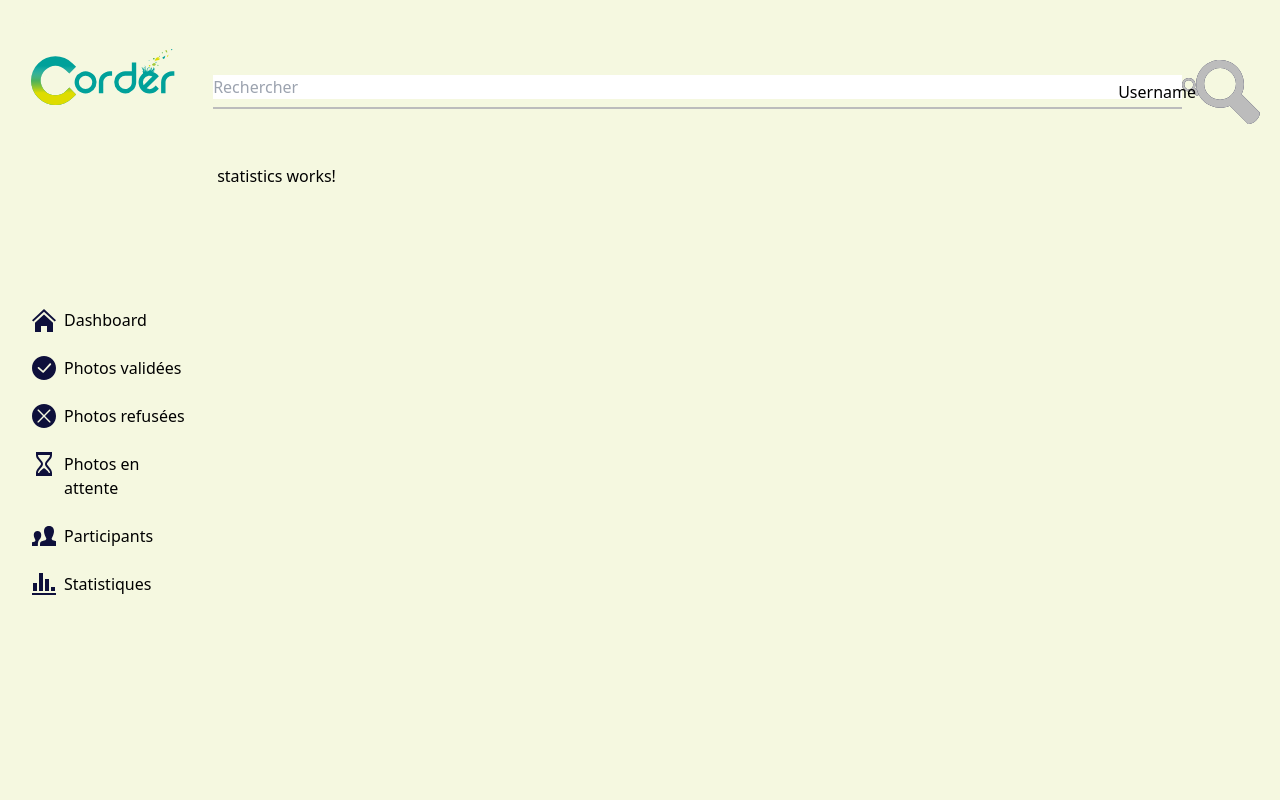
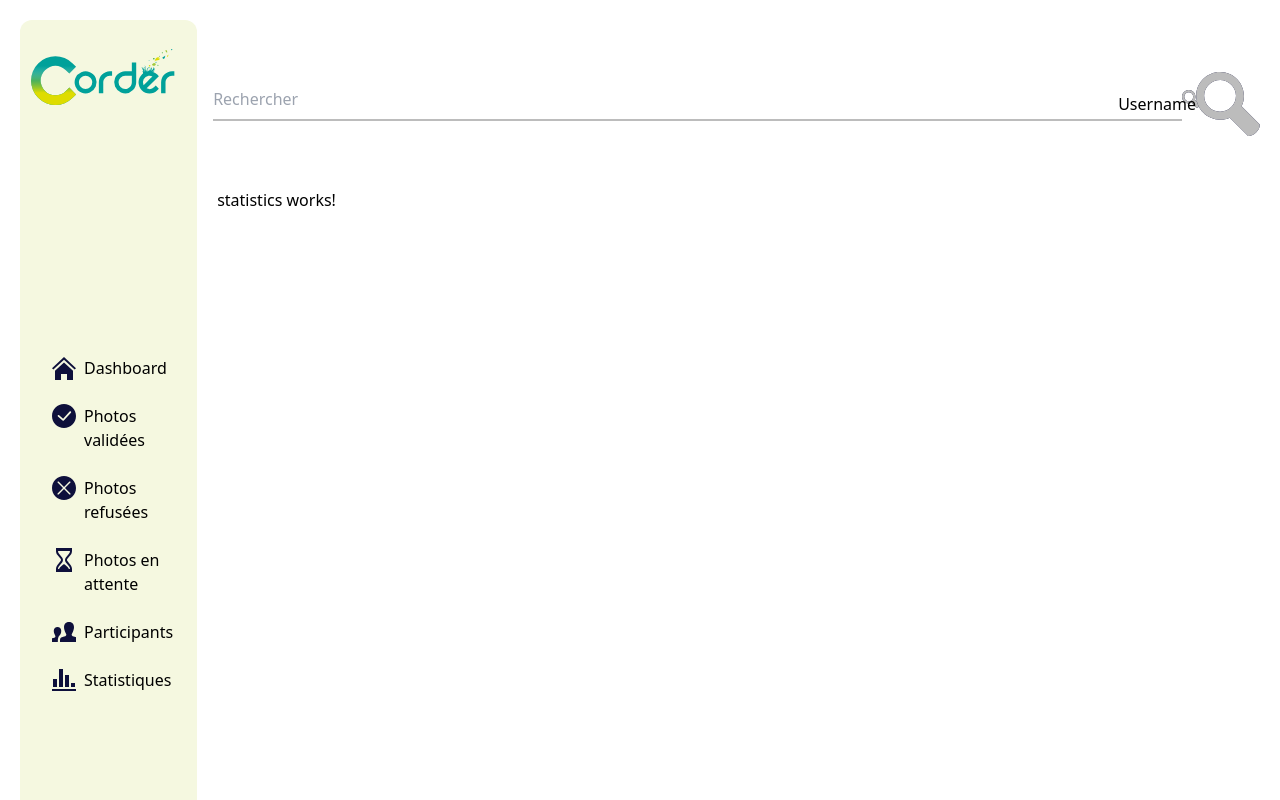
Before and after one commit to KaKahzey/CorderFrontEnd, an Angular app: page /admin/statistics in a window 1280 px wide. Shown: the top 800 px of the page. Built offline with nearby package versions, Linux system fonts and the light colour scheme.

Commit message:
new logic navbar

```diff
--- a/src/app/app.component.html
+++ b/src/app/app.component.html
@@ -1,2 +1,2 @@
-<app-navbar *ngIf="getNavbarState()"></app-navbar>
-<router-outlet class="w-full" *ngIf="!getNavbarState()"></router-outlet>
+<app-navbar *ngIf="isAdmin"></app-navbar>
+<router-outlet class="w-full" *ngIf="!isAdmin"></router-outlet>
--- a/src/app/app.component.ts
+++ b/src/app/app.component.ts
@@ -1,27 +1,28 @@
 import { Component } from '@angular/core';
 import { CommonModule } from '@angular/common';
-import { RouterLink, RouterLinkActive, RouterOutlet } from '@angular/router';
+import { Router, RouterLink, RouterLinkActive, RouterModule, RouterOutlet } from '@angular/router';
 import {  FormsModule, ReactiveFormsModule } from '@angular/forms';
 import { HttpClientModule } from '@angular/common/http';
 import { ApiService } from './shared/services/api.service';
-import { NavbarService } from './shared/services/navbar.service';
 import { NavbarComponent } from './shared/components/navbar/navbar.component';
-
 @Component({
   selector: 'app-root',
   standalone: true,
-  imports: [CommonModule, RouterOutlet, RouterLink, RouterLinkActive, FormsModule, ReactiveFormsModule, HttpClientModule, NavbarComponent],
+  imports: [CommonModule, RouterOutlet, RouterLink, RouterLinkActive, FormsModule, ReactiveFormsModule, HttpClientModule, NavbarComponent, RouterModule],
   templateUrl: './app.component.html',
   styleUrls: ['./app.component.scss'],
   providers: [ApiService]
 })
 export class AppComponent {
   title = 'CorderFrontEnd';
-  constructor(private _navbarService : NavbarService) {
+
+  isAdmin: boolean = false;
+
+  constructor(private router: Router) { }
+
+  ngOnInit() {
+    this.router.events.subscribe(() => {
+        this.isAdmin = this.router.url.includes('admin');
+    });
   }
-
-  getNavbarState() : boolean {
-    return this._navbarService.getNavbarState()
-  }
-
 }
--- a/src/app/pages/admin/dashboard/dashboard.component.ts
+++ b/src/app/pages/admin/dashboard/dashboard.component.ts
@@ -1,6 +1,5 @@
 import { Component } from '@angular/core';
 import { CommonModule } from '@angular/common';
-import { NavbarService } from '../../../shared/services/navbar.service';
 
 @Component({
   selector: 'app-dashboard',
@@ -11,8 +10,4 @@ import { NavbarService } from '../../../shared/services/navbar.service';
 })
 export class DashboardComponent {
 
-  constructor(private _navbarService : NavbarService){
-    this._navbarService.showNavbar()
-  }
-
 }
--- a/src/app/pages/admin/login/login.component.ts
+++ b/src/app/pages/admin/login/login.component.ts
@@ -5,7 +5,6 @@ import { AuthService } from '../../../shared/services/auth.service';
 import { FormBuilder, FormGroup, FormsModule, ReactiveFormsModule, Validators } from '@angular/forms';
 import { HttpClient, HttpClientModule } from '@angular/common/http';
 import { ApiService } from '../../../shared/services/api.service';
-import { NavbarService } from '../../../shared/services/navbar.service';
 
 @Component({
   selector: 'app-login',
@@ -19,7 +18,7 @@ export class LoginComponent {
 
   loginForm : FormGroup
 
-  constructor(private _authService : AuthService,private _apiService : ApiService, private _router : Router, private _fb : FormBuilder, public _navbarService : NavbarService){
+  constructor(private _authService : AuthService,private _apiService : ApiService, private _router : Router, private _fb : FormBuilder){
     this.loginForm = this._fb.group({
       login : [[null], [Validators.required]],
       password : [[null], [Validators.required]]
--- a/src/app/pages/admin/on-hold-photos/on-hold-photos.component.ts
+++ b/src/app/pages/admin/on-hold-photos/on-hold-photos.component.ts
@@ -1,6 +1,5 @@
 import { Component } from '@angular/core';
 import { CommonModule } from '@angular/common';
-import { NavbarService } from '../../../shared/services/navbar.service';
 
 @Component({
   selector: 'app-on-hold-photos',
@@ -10,7 +9,5 @@ import { NavbarService } from '../../../shared/services/navbar.service';
   styleUrl: './on-hold-photos.component.scss'
 })
 export class OnHoldPhotosComponent {
-  constructor(private _navbarService : NavbarService){
-    this._navbarService.showNavbar()
-  }
+
 }
--- a/src/app/pages/admin/participants/participants.component.ts
+++ b/src/app/pages/admin/participants/participants.component.ts
@@ -1,6 +1,5 @@
 import { Component } from '@angular/core';
 import { CommonModule } from '@angular/common';
-import { NavbarService } from '../../../shared/services/navbar.service';
 
 @Component({
   selector: 'app-participants',
@@ -13,8 +12,4 @@ export class ParticipantsComponent {
 
   participantsList : any[] = [{id : 0, lastName :"Doe", firstName : "John", street : "rue à gauche", postcode : "1422", city : "Braine le Compte", productUsed : "Fongicide", validated : true, shipped : false},
   {id : 0, lastName :"Doe", firstName : "John", street : "rue à gauche", postcode : "1422", city : "Tilly", productUsed : "Fongicide", validated : true, shipped : false} ]
-
-  constructor(private _navbarService : NavbarService){
-    this._navbarService.showNavbar()
-  }
 }
--- a/src/app/pages/admin/rejected-photos/rejected-photos.component.ts
+++ b/src/app/pages/admin/rejected-photos/rejected-photos.component.ts
@@ -1,6 +1,5 @@
 import { Component } from '@angular/core';
 import { CommonModule } from '@angular/common';
-import { NavbarService } from '../../../shared/services/navbar.service';
 
 @Component({
   selector: 'app-rejected-photos',
@@ -10,7 +9,4 @@ import { NavbarService } from '../../../shared/services/navbar.service';
   styleUrl: './rejected-photos.component.scss'
 })
 export class RejectedPhotosComponent {
-  constructor(private _navbarService : NavbarService){
-    this._navbarService.showNavbar()
-  }
 }
--- a/src/app/pages/admin/statistics/statistics.component.ts
+++ b/src/app/pages/admin/statistics/statistics.component.ts
@@ -1,6 +1,5 @@
 import { Component } from '@angular/core';
 import { CommonModule } from '@angular/common';
-import { NavbarService } from '../../../shared/services/navbar.service';
 
 @Component({
   selector: 'app-statistics',
@@ -10,7 +9,4 @@ import { NavbarService } from '../../../shared/services/navbar.service';
   styleUrl: './statistics.component.scss'
 })
 export class StatisticsComponent {
-  constructor(private _navbarService : NavbarService){
-    this._navbarService.showNavbar()
-  }
 }
--- a/src/app/pages/admin/validated-photos/validated-photos.component.ts
+++ b/src/app/pages/admin/validated-photos/validated-photos.component.ts
@@ -1,6 +1,5 @@
 import { Component } from '@angular/core';
 import { CommonModule } from '@angular/common';
-import { NavbarService } from '../../../shared/services/navbar.service';
 
 @Component({
   selector: 'app-validated-photos',
@@ -10,7 +9,4 @@ import { NavbarService } from '../../../shared/services/navbar.service';
   styleUrl: './validated-photos.component.scss'
 })
 export class ValidatedPhotosComponent {
-  constructor(private _navbarService : NavbarService){
-    this._navbarService.showNavbar()
-  }
 }
--- a/src/app/shared/components/navbar/navbar.component.scss
+++ b/src/app/shared/components/navbar/navbar.component.scss
@@ -1,8 +1,12 @@
-
+#override-body {
+    background-color: white;
+    min-height: 100vh;
+    @apply p-5;
+}
 
 #navbar-overall {
     height: 100%;
-    @apply grid grid-cols-7 grid-rows-6 m-5;
+    @apply grid grid-cols-7 grid-rows-6;
 }
 
 #navbar-left {
@@ -35,7 +39,7 @@ li a {
 }
 
 #list {
-    @apply row-span-1 pl-3 space-y-6;
+    @apply row-span-1 pl-8 space-y-6;
 }
 
 #list span {
--- a/src/app/shared/services/navbar.service.ts
+++ /dev/null
@@ -1,20 +0,0 @@
-import { Injectable } from '@angular/core';
-
-@Injectable({
-  providedIn: 'root'
-})
-export class NavbarService {
-
-  navbarState : boolean = false
-
-  showNavbar() : void {
-    this.navbarState = true
-  }
-
-  hideNavbar() : void {
-    this.navbarState = false
-  }
-  getNavbarState() : boolean {
-    return this.navbarState
-  }
-}
--- a/src/styles.scss
+++ b/src/styles.scss
@@ -2,7 +2,10 @@
 @tailwind components;
 @tailwind utilities;
 body{
+    margin: 0;
+    padding : 0;
     background-color:  #f5f8e0;
+    min-height: 100vh;
 }
 @font-face {
 	font-family: 'nexaRegular';
```
Also changed, not shown: 2 other files (tests, documents, lock files or other folders).
